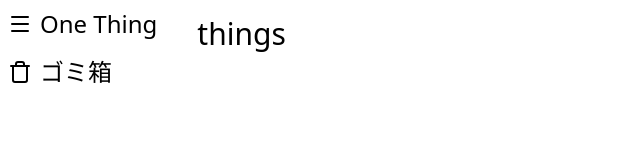
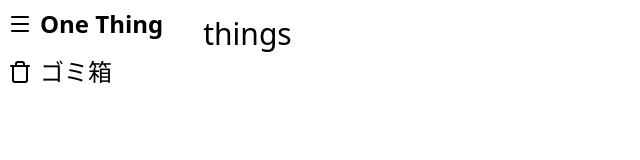
Before and after one commit to modernscape/25-10-15_next-things-app_self, a Next.js app: page / in a window 1280 px wide. Shown: the top 160 px of the page, without its empty margins (0-640 px from the left). Built offline with nearby package versions, Linux system fonts and the light colour scheme.

Commit message:
25-10-18_

```diff
--- a/src/app/components/Sidebar.tsx
+++ b/src/app/components/Sidebar.tsx
@@ -4,16 +4,17 @@ import { useThingStore } from "../store/thingsStore";
 
 export default function Sidebar() {
   const style_btn = "flex items-center m-2 gap-2";
+  const view = useThingStore((state) => state.view);
   const setView = useThingStore((state) => state.setView);
 
   return (
     <div className="flex pr-4 text-2xl">
       <div className="flex flex-col">
-        <button onClick={() => setView("active")} className={style_btn}>
+        <button onClick={() => setView("active")} className={style_btn} style={{ fontWeight: view === "active" ? "bold" : "normal" }}>
           <Menu />
           One Thing
         </button>
-        <button onClick={() => setView("trashed")} className={style_btn}>
+        <button onClick={() => setView("trashed")} className={style_btn} style={{ fontWeight: view === "trashed" ? "bold" : "normal" }}>
           <Trash />
           ゴミ箱
         </button>
```
